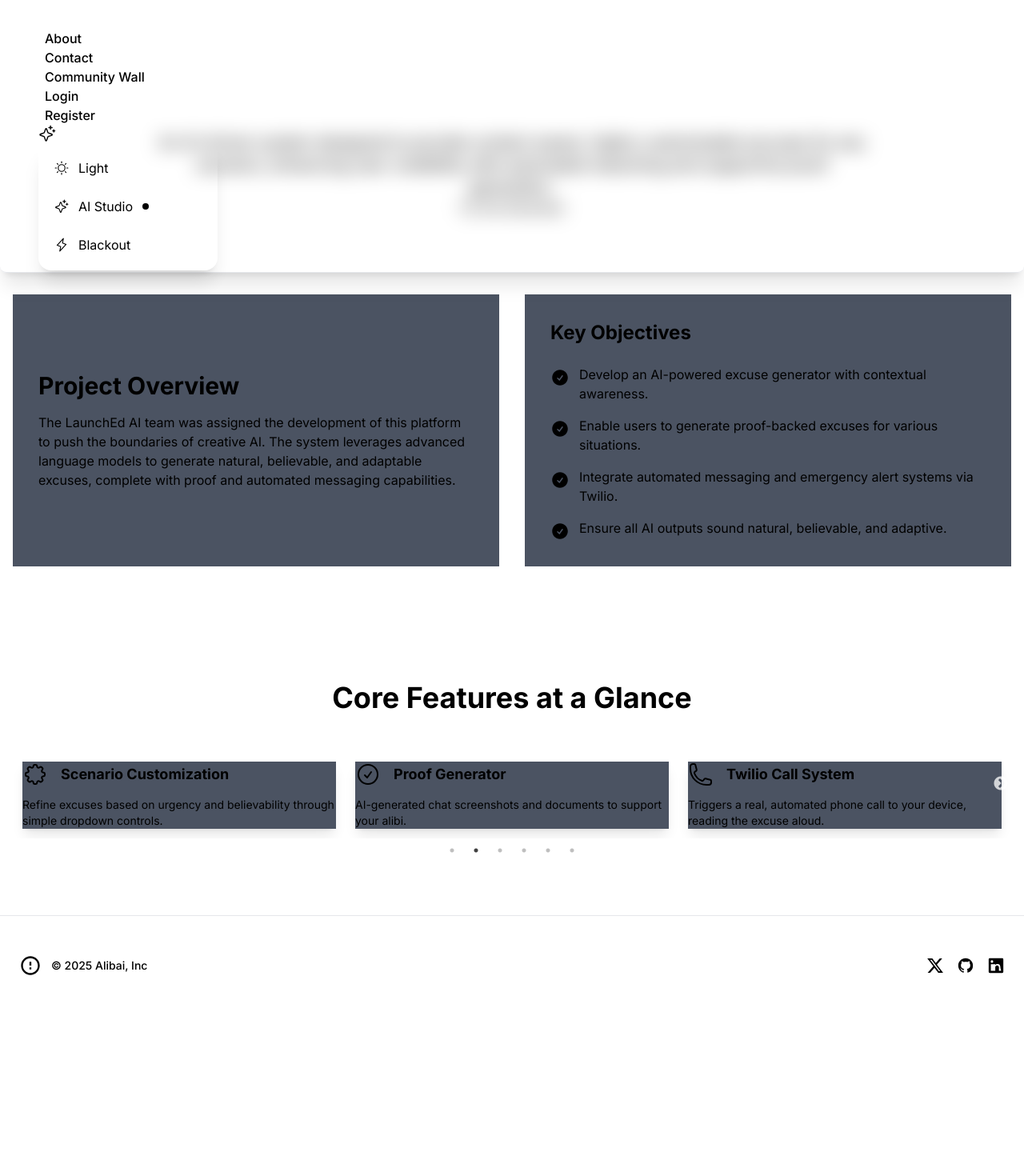
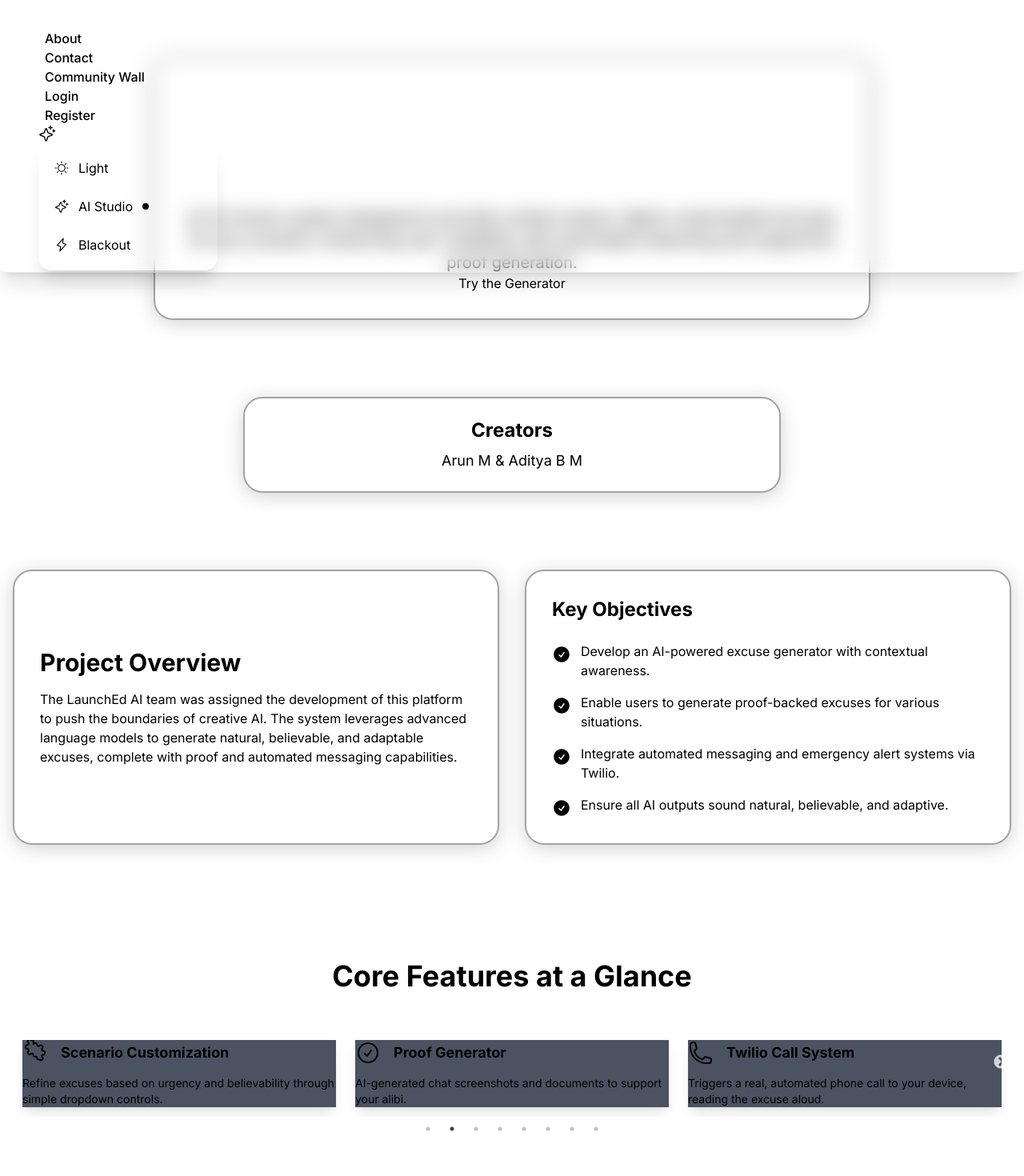
Before and after one commit to arunmm8335/Alibai-Excuse-Generator, a React (Vite) app in the folder frontend/: page /about in a window 1280 px wide. Shown: the top 1470 px of the page at 80% size. Before the commit the page ends 1257 px from the top, so only its background shows below. Built offline with nearby package versions, Linux system fonts and the light colour scheme; no server answers.

Commit message:
Update AboutPage.jsx

```diff
--- a/frontend/src/pages/AboutPage.jsx
+++ b/frontend/src/pages/AboutPage.jsx
@@ -69,7 +69,8 @@ const AboutPage = () => {
     <div className="animate-fade-in space-y-24 py-10 pt-[64px]">
 
       {/* Hero Section */}
-      <section className="text-center max-w-4xl mx-auto">
+      <section className="text-center max-w-4xl mx-auto mb-12">
+        <div className="bg-base-200 rounded-3xl p-8 border-2" style={{ border: '2px solid #a3a3a3', boxShadow: '0 4px 24px 0 rgba(0,0,0,0.18)' }}>
           <h1 className="text-5xl md:text-6xl font-bold bg-gradient-to-r from-primary via-secondary to-accent bg-clip-text text-transparent pb-4">
             Intelligent Excuse Generator
           </h1>
@@ -79,18 +80,26 @@ const AboutPage = () => {
           <Link to="/" className="btn btn-primary btn-wide mt-12 focus-visible:outline focus-visible:outline-2 focus-visible:outline-primary" aria-label="Try the Generator" tabIndex={0}>
             Try the Generator
           </Link>
+        </div>
+      </section>
+
+      {/* Creators Section */}
+      <section className="text-center max-w-2xl mx-auto mt-10">
+        <div className="bg-base-200 rounded-3xl p-6 border-2" style={{ border: '2px solid #a3a3a3', boxShadow: '0 4px 24px 0 rgba(0,0,0,0.18)' }}>
+          <h2 className="text-2xl font-bold mb-2">Creators</h2>
+          <p className="text-lg text-neutral/80">Arun M &amp; Aditya B M</p>
+        </div>
       </section>
 
       {/* Project Overview & Objectives Section */}
       <section className="grid grid-cols-1 md:grid-cols-2 gap-8 items-stretch">
-        {/* --- FIXED: Added matching card style to this section --- */}
-        <div className="card bg-base-200 p-8 flex flex-col justify-center">
+        <div className="bg-base-200 rounded-3xl p-8 border-2 flex flex-col justify-center" style={{ border: '2px solid #a3a3a3', boxShadow: '0 4px 24px 0 rgba(0,0,0,0.18)' }}>
           <h2 className="text-3xl font-bold mb-4">Project Overview</h2>
           <p className="text-neutral/80">
             The LaunchEd AI team was assigned the development of this platform to push the boundaries of creative AI. The system leverages advanced language models to generate natural, believable, and adaptable excuses, complete with proof and automated messaging capabilities.
           </p>
         </div>
-        <div className="card bg-base-200 p-8">
+        <div className="bg-base-200 rounded-3xl p-8 border-2" style={{ border: '2px solid #a3a3a3', boxShadow: '0 4px 24px 0 rgba(0,0,0,0.18)' }}>
           <h2 className="text-2xl font-bold mb-6">Key Objectives</h2>
           <ul className="space-y-4">
             <ObjectiveItem>Develop an AI-powered excuse generator with contextual awareness.</ObjectiveItem>
@@ -111,7 +120,7 @@ const AboutPage = () => {
             </FeatureCard>
           </div>
           <div className="p-3">
-            <FeatureCard title="Scenario Customization" icon={<svg xmlns="http://www.w3.org/2000/svg" fill="none" viewBox="0 0 24 24" strokeWidth={1.5} stroke="currentColor" className="w-8 h-8"><path strokeLinecap="round" strokeLinejoin="round" d="M10.343 3.94c.09-.542.56-.94 1.11-.94h1.093c.55 0 1.02.398 1.11.94l.149.894c.07.424.384.764.78.93.398.164.855.142 1.205-.108l.737-.527a1.125 1.125 0 0 1 1.45.12l.773.774c.39.39.44 1.022.12 1.45l-.527.737c-.25.35-.272.806-.108 1.204.165.397.505.71.93.78l.894.149c.542.09.94.56.94 1.11v1.093c0 .55-.398 1.02-.94 1.11l-.894.149c-.425.07-.765.383-.93.78-.165.398-.142.854.108 1.204l.527.738c.32.427.27 1.06-.12 1.45l-.774.773a1.125 1.125 0 0 1-1.449.12l-.738-.527c-.35-.25-.806-.272-1.203-.107-.397.165-.71.505-.781.93l-.149.894c-.09.542-.56.94-1.11.94h-1.094c-.55 0-1.019-.398-1.11-.94l-.148-.894c-.071-.424-.384-.764-.781-.93-.398-.164-.854-.142-1.204.108l-.738.527a1.125 1.125 0 0 1-1.45-.12l-.773-.774a1.125 1.125 0 0 1-.12-1.45l.527-.737c.25-.35.272-.806.108-1.204-.165-.397-.505-.71-.93-.78l-.894-.149c-.542-.09-.94-.56-.94-1.11v-1.094c0-.55.398-1.02.94-1.11l.894-.149c.424-.07.765-.383.93-.78.165-.398.142-.854-.108-1.204l-.527-.738a1.125 1.125 0 0 1 .12-1.45l.773-.773a1.125 1.125 0 0 1 1.45-.12l.737.527c.35.25.807.272 1.204.107.397-.165.71-.505.78-.93l.15-.894Z" /></svg>}>
+            <FeatureCard title="Scenario Customization" icon={<svg xmlns="http://www.w3.org/2000/svg" fill="none" viewBox="0 0 24 24" strokeWidth={1.5} stroke="currentColor" className="w-8 h-8"><path strokeLinecap="round" strokeLinejoin="round" d="M10.343 3.94c.09-.542.56-.94 1.11-.94h1.093c.55 0 1.02.398 1.11.94l.149.894c.07.424.384.764.78.93.398.164.855.142 1.205-.108l.737-.527a1.125 1.125 0 0 1 1.45.12l.773.774c.39.39.44 1.022.12 1.45l-.527.737c-.25.35-.272.806-.108 1.204.165.397.505.71.93.78l.894.149c.542.09.94.56.94 1.11v1.093c0 .55-.398 1.02-.94 1.11l-.894.149c-.425.07-.765.383-.93.78-.165.398-.142.854.108 1.204l.527.738c.32.427.27 1.06-.12 1.45l-.774.773a1.125 1.125 0 0 1-1.449.12l-.738-.527c-.35-.25-.806-.272-1.203-.107-.397.165-.71-.505-.781-.93l-.149-.894c-.09-.542-.56-.94-1.11-.94h-1.094c-.55 0-1.019-.398-1.11-.94l-.148-.894c-.071-.424-.384-.764-.781-.93-.398-.164-.854-.142-1.204.108l-.738.527a1.125 1.125 0 0 1-1.45-.12l-.773-.774a1.125 1.125 0 0 1-.12-1.45l.527-.737c.25-.35.272-.806.108-1.204-.165-.397-.505-.71-.93-.78l-.894-.149c-.542-.09-.94-.56-.94-1.11v-1.094c0-.55.398-1.02.94-1.11l.894-.149c.424-.07.765-.383.93-.78.165-.398.142-.854-.108-1.204l-.527-.738a1.125 1.125 0 0 1 .12-1.45l.773-.773a1.125 1.125 0 0 1 1.45-.12l.737.527c.35.25.807.272 1.204.107.397-.165.71-.505.78-.93l.15-.894Z" /></svg>}>
               Refine excuses based on urgency and believability through simple dropdown controls.
             </FeatureCard>
           </div>
@@ -135,6 +144,16 @@ const AboutPage = () => {
               Save frequently used excuses for quick access and view your entire generation history.
             </FeatureCard>
           </div>
+          <div className="p-3">
+            <FeatureCard title="Predictive AI" icon={<svg xmlns="http://www.w3.org/2000/svg" fill="none" viewBox="0 0 24 24" strokeWidth={1.5} stroke="currentColor" className="w-8 h-8"><path strokeLinecap="round" strokeLinejoin="round" d="M12 6v6l4 2" /></svg>}>
+              AI predicts when an excuse might be needed based on past patterns.
+            </FeatureCard>
+          </div>
+          <div className="p-3">
+            <FeatureCard title="Effectiveness Ranking" icon={<svg xmlns="http://www.w3.org/2000/svg" fill="none" viewBox="0 0 24 24" strokeWidth={1.5} stroke="currentColor" className="w-8 h-8"><path strokeLinecap="round" strokeLinejoin="round" d="M4.5 12.75l6 6 9-13.5" /></svg>}>
+              AI ranks the best possible excuse based on past effectiveness.
+            </FeatureCard>
+          </div>
         </Slider>
       </section>
 
```
Lines whose indentation alone changed are shown as unchanged.
